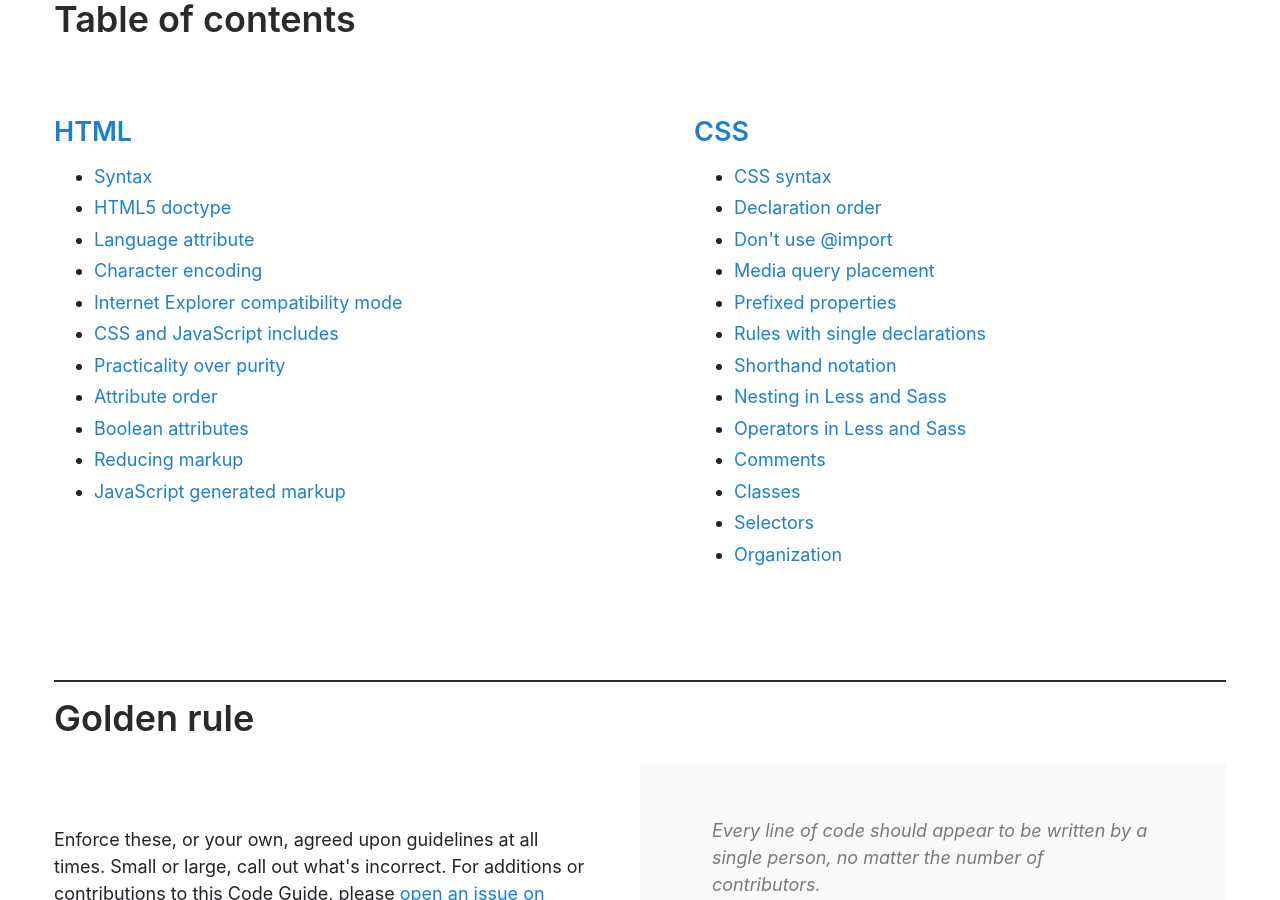
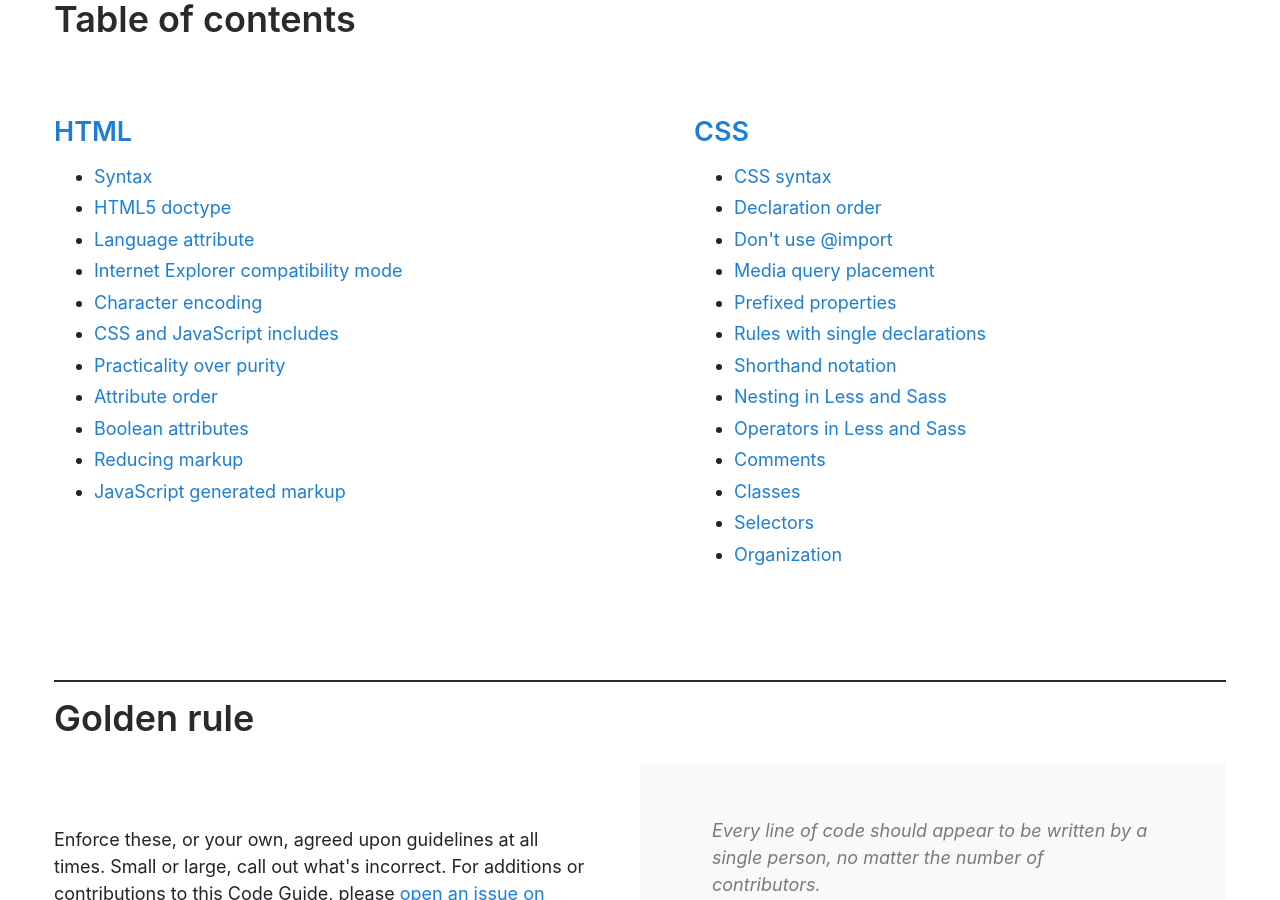
Before and after one commit to mdo/code-guide, a Jekyll site: the page built from index.html, in a window 1280 px wide and 900 px high, scrolled down 786 px. Built offline with Jekyll 4.4.1, drawn with Linux system fonts in a browser that asks for light colours; comment, search, counter and statistics services are not loaded; some of the changed lines change nothing that is shown.

Commit message:
closes #90

```diff
--- a/index.html
+++ b/index.html
@@ -11,8 +11,8 @@ layout: default
       <li><a href="#html-syntax">Syntax</a></li>
       <li><a href="#html-doctype">HTML5 doctype</a></li>
       <li><a href="#html-lang">Language attribute</a></li>
+      <li><a href="#html-ie-compatibility-mode">Internet Explorer compatibility mode</a></li>
       <li><a href="#html-encoding">Character encoding</a></li>
-      <li><a href="#html-ie-compatibility-mode">Internet Explorer compatibility mode</a></li>
       <li><a href="#html-style-script">CSS and JavaScript includes</a></li>
       <li><a href="#html-practicality">Practicality over purity</a></li>
       <li><a href="#html-attribute-order">Attribute order</a></li>
```
